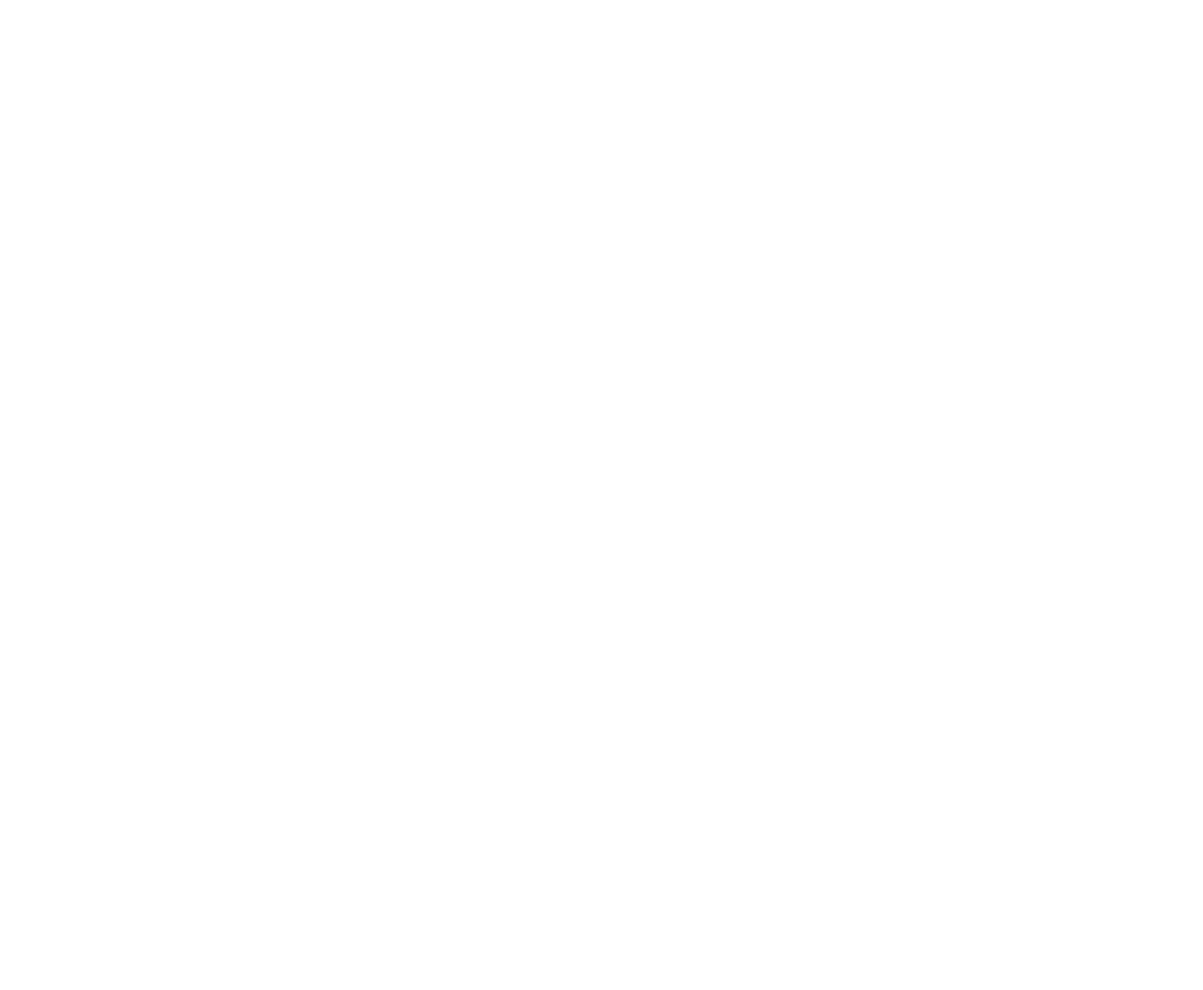
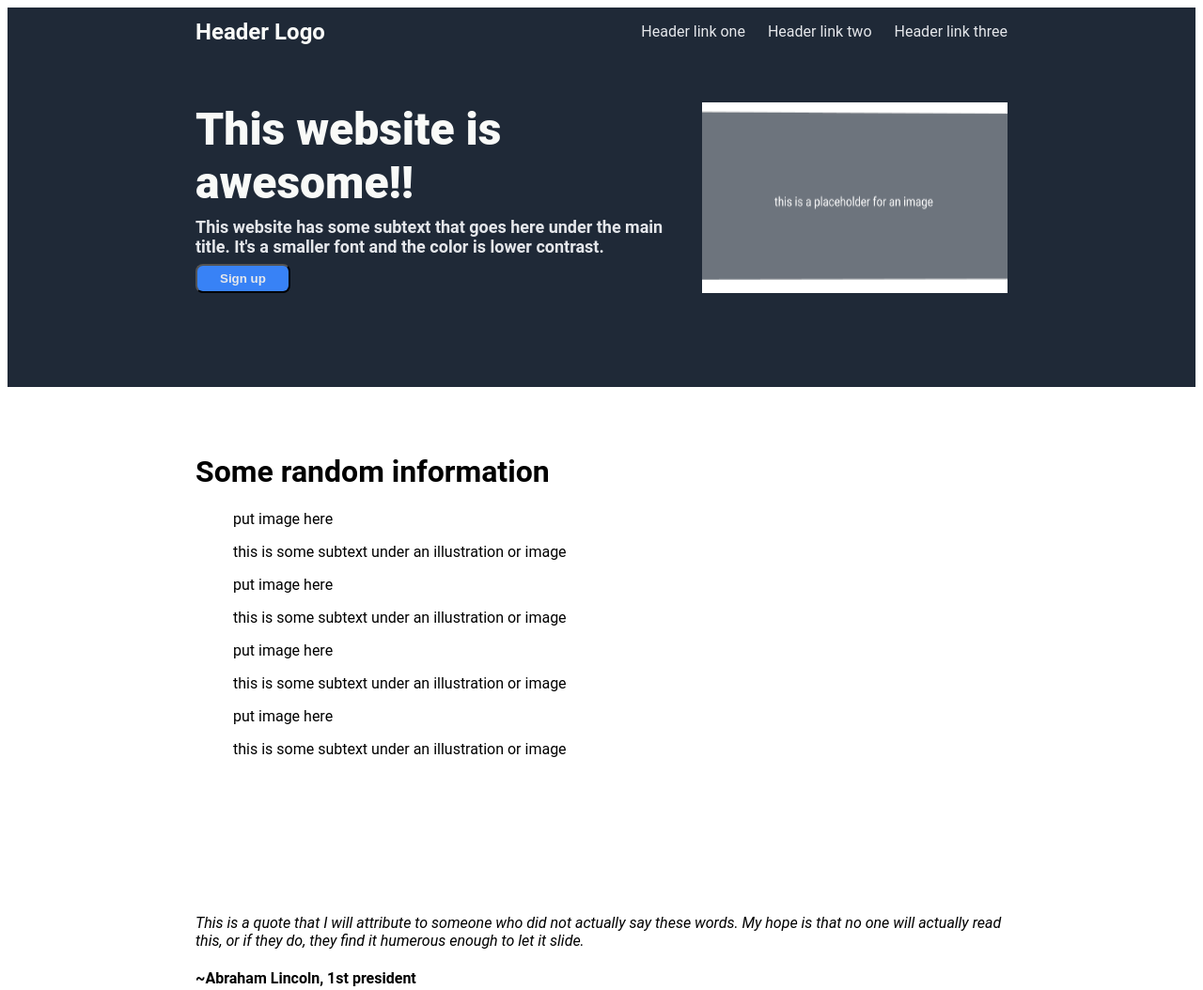
Before and after one commit to Ragandy/Landing-Page, a plain HTML site: page index.html in a window 1280 px wide. Shown: the top 1054 px of the page at 94% size. Before the commit the page ends 800 px from the top, so only its background shows below. Drawn offline with Linux system fonts and the light colour scheme.

Commit message:
Finish html and add css styling
Finish index.html by adding all info necessary
Add CSS styling to hero section of website
Add images folder and placeholder image

```diff
--- a/index.html
+++ b/index.html
@@ -6,7 +6,59 @@
     <link rel="stylesheet" href="styles.css">
     <title>Landing Page</title>
 <body>
-
+    <div class="header">
+        <strong>Header Logo</strong>
+        <ul>
+            <li><a href="url" title="Not a real link, sorry!">Header link one</a></li>
+            <li><a href="url" title="Not a real link, sorry!">Header link two</a></li>
+            <li><a href="url" title="Not a real link, sorry!">Header link three</a></li>
+        </ul>
+    </div>
+    <div class = "main">
+        <div class="top">
+            <div class="top-info">
+                <h1>This website is awesome!!</h1>
+                <h4>This website has some subtext that goes here under the main title. It's a smaller font and the color is lower contrast.</h4>
+                <button>Sign up</button>
+            </div>
+            <img src="./images/placeholder.png" alt="Image placeholder">
+        </div>
+        <div class="top-mid">
+            <h1>Some random information</h1>
+            <ul>
+                <li>
+                    <p>put image here</p>
+                    <p>this is some subtext under an illustration or image</p>
+                </li>
+                <li>
+                    <p>put image here</p>
+                    <p>this is some subtext under an illustration or image</p>
+                </li>
+                <li>
+                    <p>put image here</p>
+                    <p>this is some subtext under an illustration or image</p>
+                </li>
+                <li>
+                    <p>put image here</p>
+                    <p>this is some subtext under an illustration or image</p>
+                </li>
+            </ul>
+        </div>
+        <div class="bot-mid">
+            <em>This is a quote that I will attribute to someone who did not actually say these words. My hope is that no one will actually read this, or if they do, they find it humerous enough to let it slide.</em>
+            <h4>&#126;Abraham Lincoln, 1st president</h4>
+        </div>
+        <div class="bot">
+            <div class="bot-info">
+                <h3>Call to action! It's time!</h3>
+                <h5>Sign up for our product by clicking that button right over there!</h5>
+            </div>
+            <button>Sign up</button>
+        </div>
+    </div>
+    <div class = "footer">
+        <p>Copyright &#169; The Chance Project 2025 &#40;Not a real copyright&#41;</p>
+    </div>
 </body>
 
 </head>
--- a/styles.css
+++ b/styles.css
@@ -0,0 +1,78 @@
+body{
+    display: flex;
+    flex-direction: column;
+    font-family: "Roboto", sans-serif;
+    box-sizing: border-box;
+}
+ul {
+    list-style-type: none;
+}
+a{
+    text-decoration: none;
+    color: #E5E7EB;
+}
+
+.header,
+.footer{
+    padding: 0 200px 0 200px;
+}
+.header,
+.main .top,
+.footer{
+    background-color: #1F2937;
+}
+
+.header strong{
+    color: #F9FAF8;
+    font-size: 24px;
+}
+
+.header{
+    display: flex;
+    justify-content: space-between;
+    align-items: center;
+}
+.header ul{
+    display: flex;
+    gap: 24px;
+}
+
+.top,
+.top-mid,
+.bot-mid,
+.bot{
+    padding: 50px 200px 100px 200px;
+}
+
+/* First section after header */
+.top{
+    display: flex;
+    justify-content: space-between;
+}
+.top-info{
+    display: flex;
+    flex-direction: column;
+    align-items: flex-start;
+    width: 500px;
+    gap: 8px;
+}
+.top h1{
+    font-size: 48px;
+    color:#F9FAF8;
+    font-weight: 900;
+    margin:0px;
+}
+.top h4{
+    font-size: 18px;
+    color:#E5E7EB;
+    margin:0px;
+}
+.top button{
+    color:#E5E7EB;
+    background-color: #3882F6;
+    font-weight: 900;
+    padding: 6px 24px;
+    border-radius: 8px;
+}
+
+/* Second section after header */
```
Also changed, not shown: images/placeholder.png (added).
